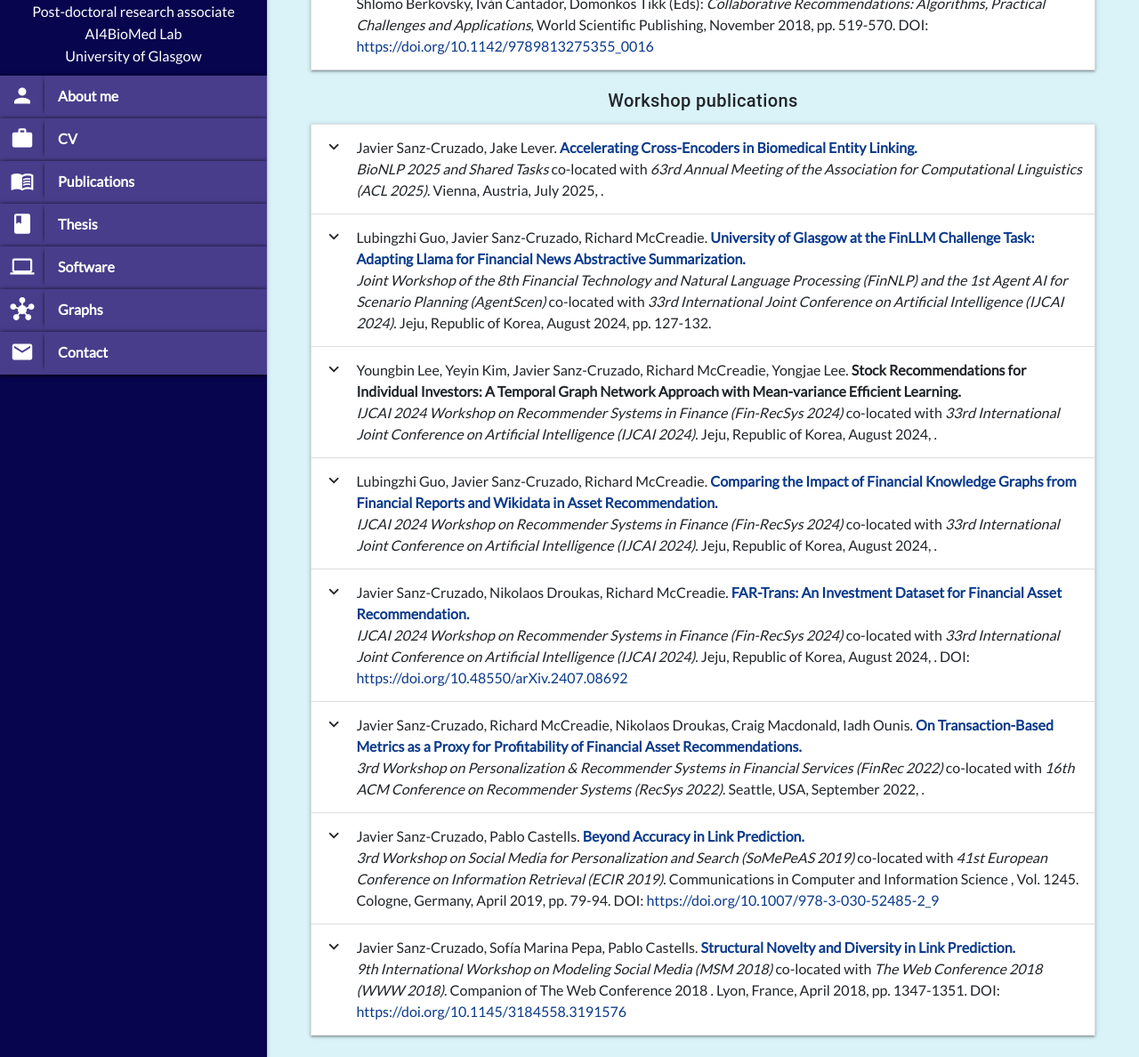
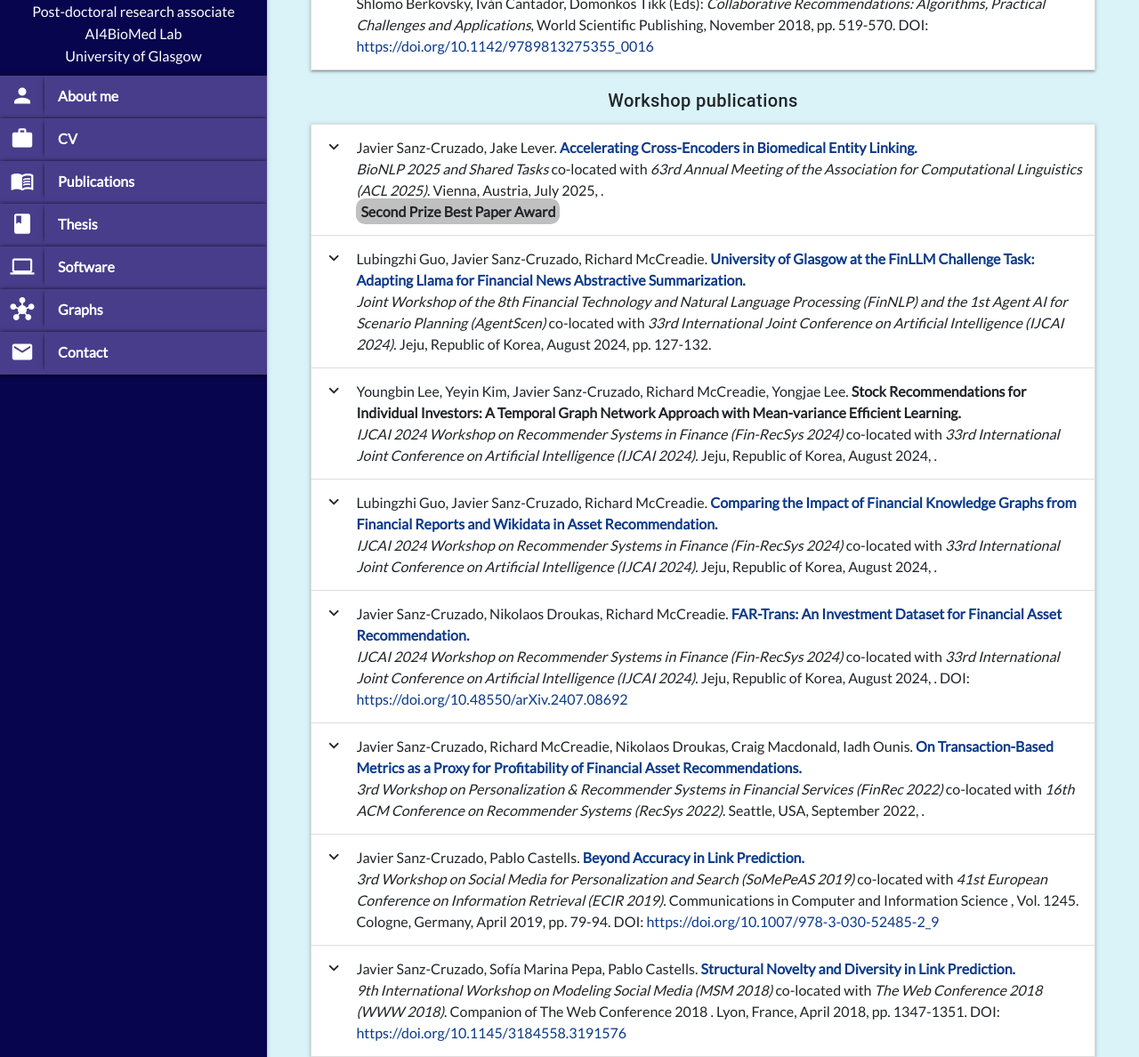
Before and after one commit to JavierSanzCruza/javiersanzcruza.github.io, a Jekyll site: the page built from pubs.md, in a window 1280 px wide and 1400 px high, scrolled down 2085 px. Shown: the part 212-1400 px from the top of the window at 89% size. Built offline with Jekyll 4.4.1, drawn with Linux system fonts in a browser that asks for light colours; nearby versions of some CDN libraries.

Commit message:
Updated information on BioNLP paper

```diff
--- a/_data/workshops.yml
+++ b/_data/workshops.yml
@@ -12,8 +12,11 @@
     - cross-encoders
     - efficiency
   link: https://javiersanzcruza.github.io/assets/papers/bionlp2025.pdf
-  code: https://github.com/Glasgow-AI4BioMed/entitytools (Available soon)
+  code: https://github.com/Glasgow-AI4BioMed/entitytools
+  slides: https://javiersanzcruza.github.io/assets/slides/bionlp2025-slides.pdf
   abstract: "Biomedical entity linking models disambiguate mentions in text by matching them with unique biomedical concepts. This problem is commonly addressed using a two-stage pipeline comprising an inexpensive candidate generator, which filters a subset of suitable entities for a mention, and a costly but precise reranker that provides the final matching between the mention and the concept. With the goal of applying two-stage entity linking at scale, we explore the construction of effective cross-encoder reranker models, capable of scoring multiple mention-entity pairs simultaneously. Through experiments on four entity linking datasets, we show that our cross-encoder models provide between 2.7 to 36.97 times faster training speeds and 3.8 to 26.47 times faster inference speeds than a base cross-encoder model capable of scoring only one entity, while achieving similar accuracy (differences between -3.42% to 2.76% Acc@1)."
+  award: Second Prize Best Paper Award
+  award_num: second
 - title: "University of Glasgow at the FinLLM Challenge Task: Adapting Llama for Financial News Abstractive Summarization"
   authors:
     - Lubingzhi Guo
--- a/_sass/main.scss
+++ b/_sass/main.scss
@@ -123,6 +123,18 @@
 	width : 90%;
 	margin: auto;
 	clear:both;
+}
+
+.award-first {
+	background : gold;
+	padding : 5px;
+	border-radius: 10px;
+}
+
+.award-second {
+	background : silver;
+	padding : 5px;
+	border-radius: 10px;
 }
 
 .theme-nav {
--- a/pubs.md
+++ b/pubs.md
@@ -40,6 +40,9 @@
 			{{ pub.date }}.
 			{% if pub.doi %}
 			DOI: <a href="{{ pub.doi }}">{{ pub.doi }}</a>
+    		{% endif %}
+    		{% if pub.award %}
+    			<br/><span class="award-{{pub.award_num}}"><b>{{ pub.award }}</b></span>
     		{% endif %}
 			</p>
 		</div>
@@ -103,6 +106,9 @@
 			{% endif %}
 			{% if pub.doi %}
 			DOI: <a href="{{ pub.doi }}">{{ pub.doi }}</a>
+    		{% endif %}
+    		{% if pub.award %}
+    			<br/><span class="award-{{pub.award_num}}"><b>{{ pub.award }}</b></span>
     		{% endif %}
 			</p>
 		</div>
@@ -168,6 +174,9 @@
 			{% endif %}
 			{% if pub.doi %}
 			DOI: <a href="{{ pub.doi }}">{{ pub.doi }}</a>
+    		{% endif %}
+    		{% if pub.award %}
+    			<br/><span class="award-{{pub.award_num}}"><b>{{ pub.award }}</b></span>
     		{% endif %}
 			</p>
 		</div>
@@ -237,6 +246,9 @@
 			{% endif %}
 			{% if pub.doi %}
 			DOI: <a href="{{ pub.doi }}">{{ pub.doi }}</a>
+    		{% endif %}
+    		{% if pub.award %}
+    			<br/><span class="award-{{pub.award_num}}"><b>{{ pub.award }}</b></span>
     		{% endif %}
 			</p>
 		</div>
@@ -311,6 +323,9 @@
 			{% if pub.doi %}
 			DOI: <a href="{{ pub.doi }}">{{ pub.doi }}</a>
     		{% endif %}
+    		{% if pub.award %}
+    			<br/><span class="award-{{pub.award_num}}"><b>{{ pub.award }}</b></span>
+    		{% endif %}
 			</p>
 		</div>
         <div class = "collapsible-body abstract">
@@ -383,6 +398,9 @@
 			{% if pub.doi %}
         		DOI: <a href="{{ pub.doi }}">{{ pub.doi }}</a>
     		{% endif %}
+    		{% if pub.award %}
+    			<br/><span class="award-{{pub.award_num}}"><b>{{ pub.award }}</b></span>
+    		{% endif %}
 			</p>
 		</div>
         <div class = "collapsible-body abstract">
```
Also changed, not shown: 1 other file.
